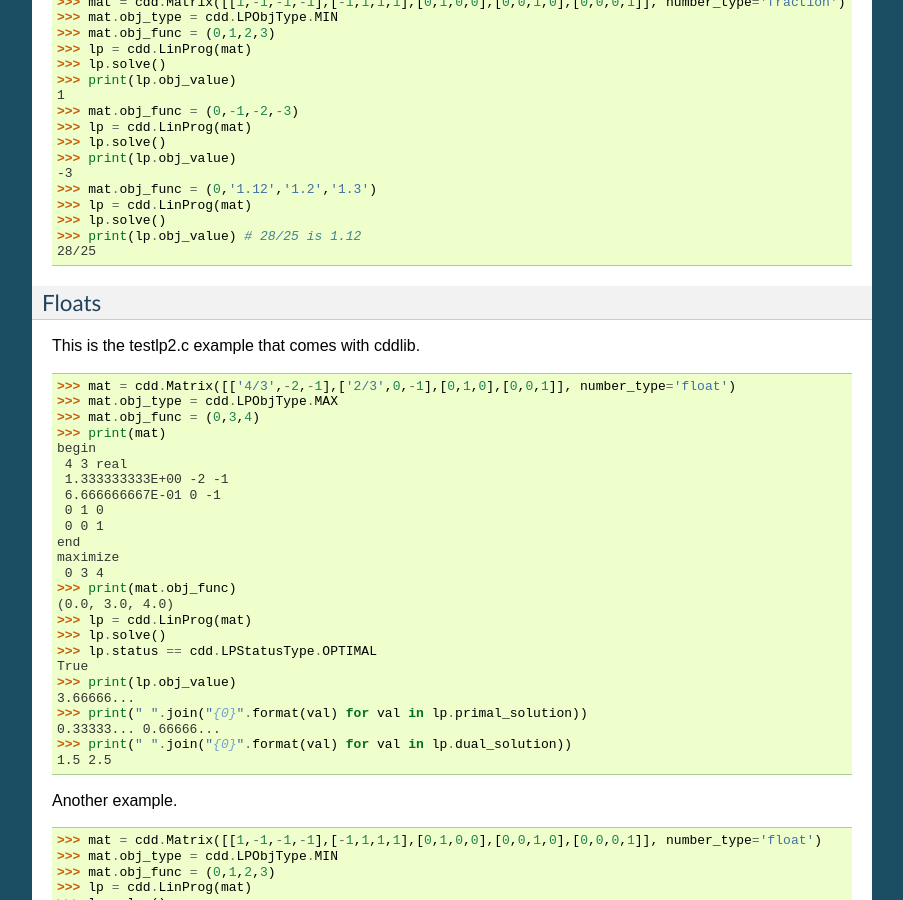
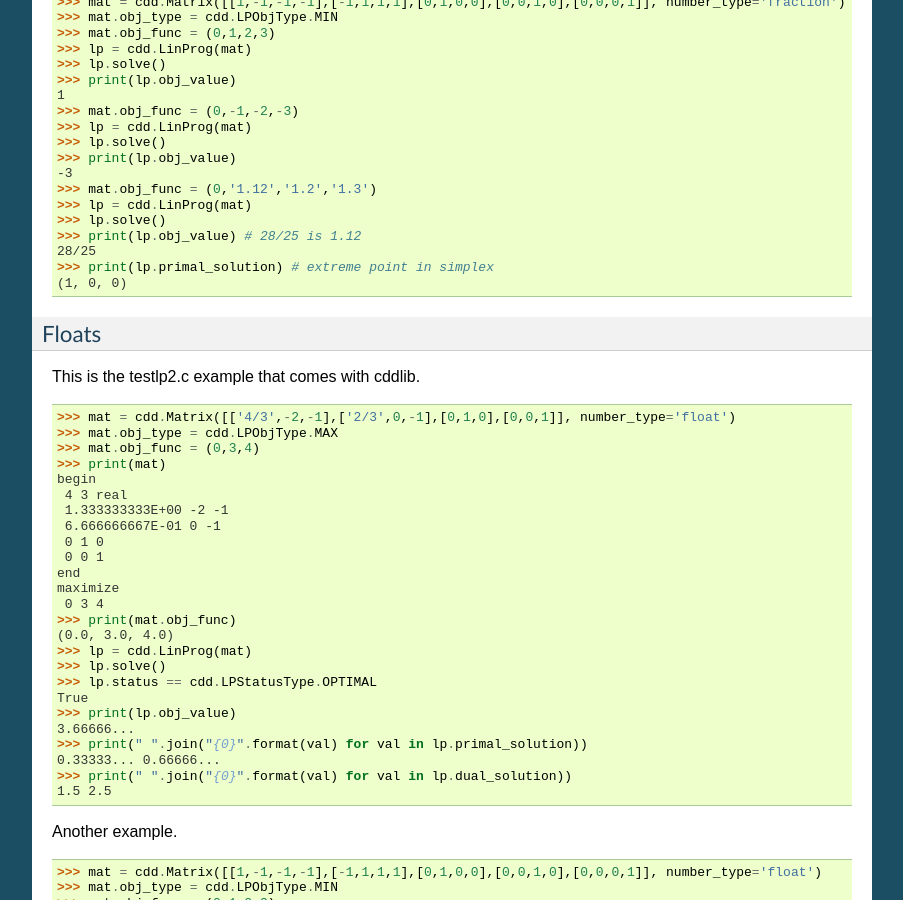
Before and after one commit to mcmtroffaes/pycddlib, a Sphinx documentation site: the page built from docs/linprog.rst, in a window 1280 px wide and 900 px high, scrolled down 1663 px. Shown: the whole window, without its empty margins (198-1101 px from the left). Built offline with Sphinx 7.4.7, drawn with Linux system fonts in a browser that asks for light colours; formulas are drawn with MathJax 3; the version number could not be read and is left out.

Commit message:
Small addition to linprog regression test.

```diff
--- a/docs/linprog.rst
+++ b/docs/linprog.rst
@@ -76,6 +76,8 @@ Another example.
 >>> lp.solve()
 >>> print(lp.obj_value) # 28/25 is 1.12
 28/25
+>>> print(lp.primal_solution) # extreme point in simplex
+(1, 0, 0)
 
 Floats
 ~~~~~~
```
